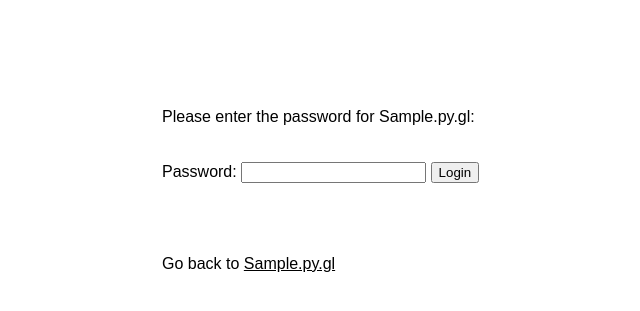
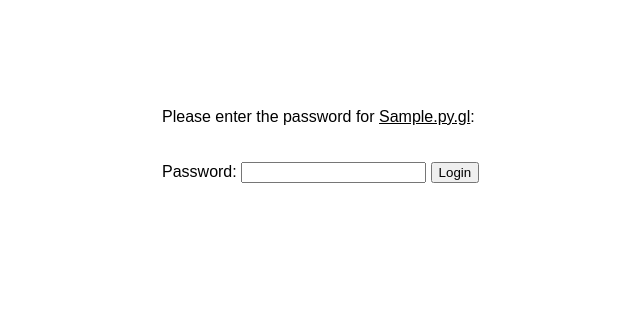
Before and after one commit to hroser/pygl, a Python web app: template templates/checkpassword-en.html in a window 1280 px wide. Shown: the top 311 px of the page, without its empty margins (228-868 px from the left). Run offline with Jinja, Linux system fonts and the light colour scheme; the template is opened without the code that fills it: most values are stand-ins (such as "Sample title", 1, 10 or a date in 2020).

Commit message:
small changed

```diff
--- a/templates/checkpassword-en.html
+++ b/templates/checkpassword-en.html
@@ -29,7 +29,7 @@ font: 14px sans-serif;
 <body>
 	<form id="check-password-form" method="POST" enctype="multipart/form-data">
 		<br><br><br><br><br><br>
-		Please enter the password for {{page_uri}}.py.gl:
+		Please enter the password for <a href="http://{{page_uri}}.py.gl" style="color: black;font-weight: normal;">{{page_uri}}.py.gl</a>:
 		<br><br><br>
 			<label>
 				Password:
@@ -46,7 +46,6 @@ font: 14px sans-serif;
 		{% endif %}
 		</div>
 		<br><br><br>
-		Go back to <a href="http://{{page_uri}}.py.gl" style="color: black;font-weight: normal;">{{page_uri}}.py.gl</a>
 	</form>
 </body>
 </html>
--- a/templates/page-en.html
+++ b/templates/page-en.html
@@ -110,7 +110,7 @@ margin-left: 3%;
 	<br><br><br>
 	views: {{page_views}}, created: {{page_created}}, last edited: {{page_last_edit}},
 	<a href="/r/report-page" style="color: black;font-weight: normal;">Report page</a>,
-	<a href="/r/edit" style="color: black;font-weight: normal;">Edit page</a>,
+	<a href="/edit" style="color: black;font-weight: normal;">Edit page</a>,
 	created with <a href="https://py.gl" style="color: black;font-weight: normal;">py.gl</a>
 	<br><br><br>
 	</div>
```
